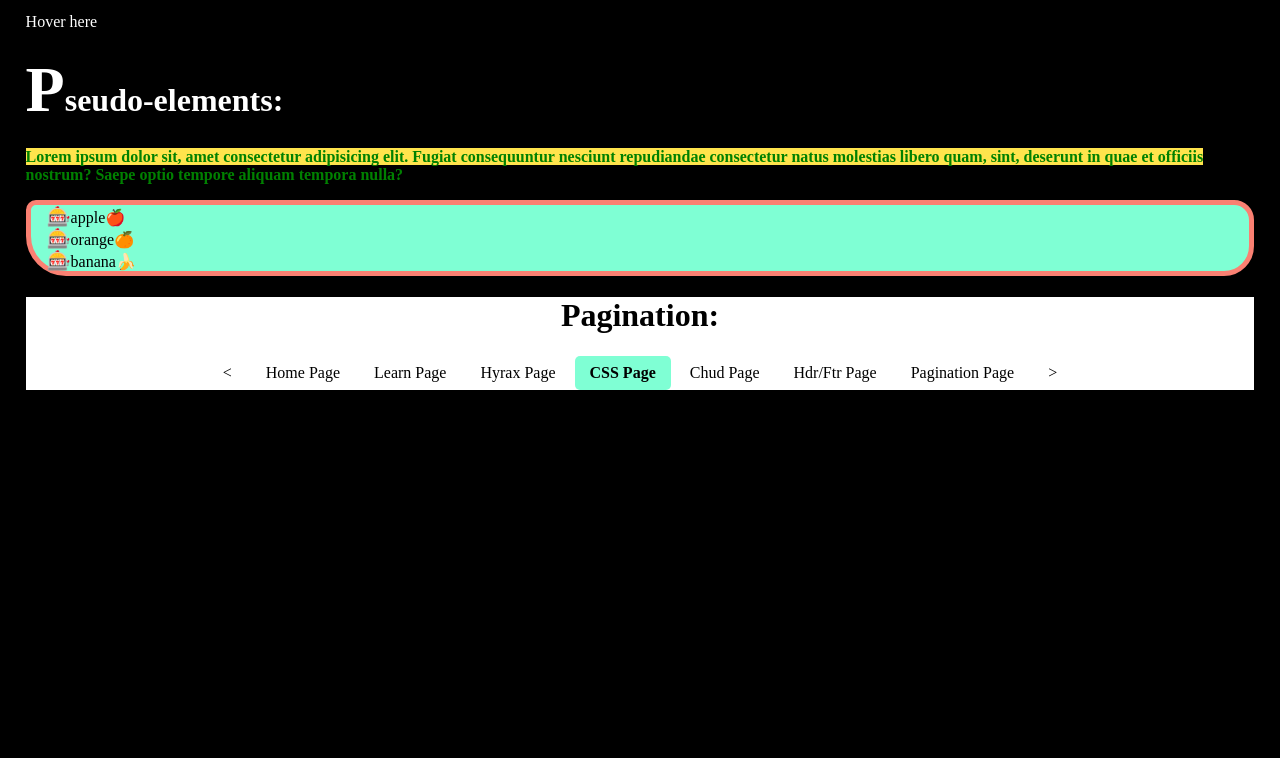
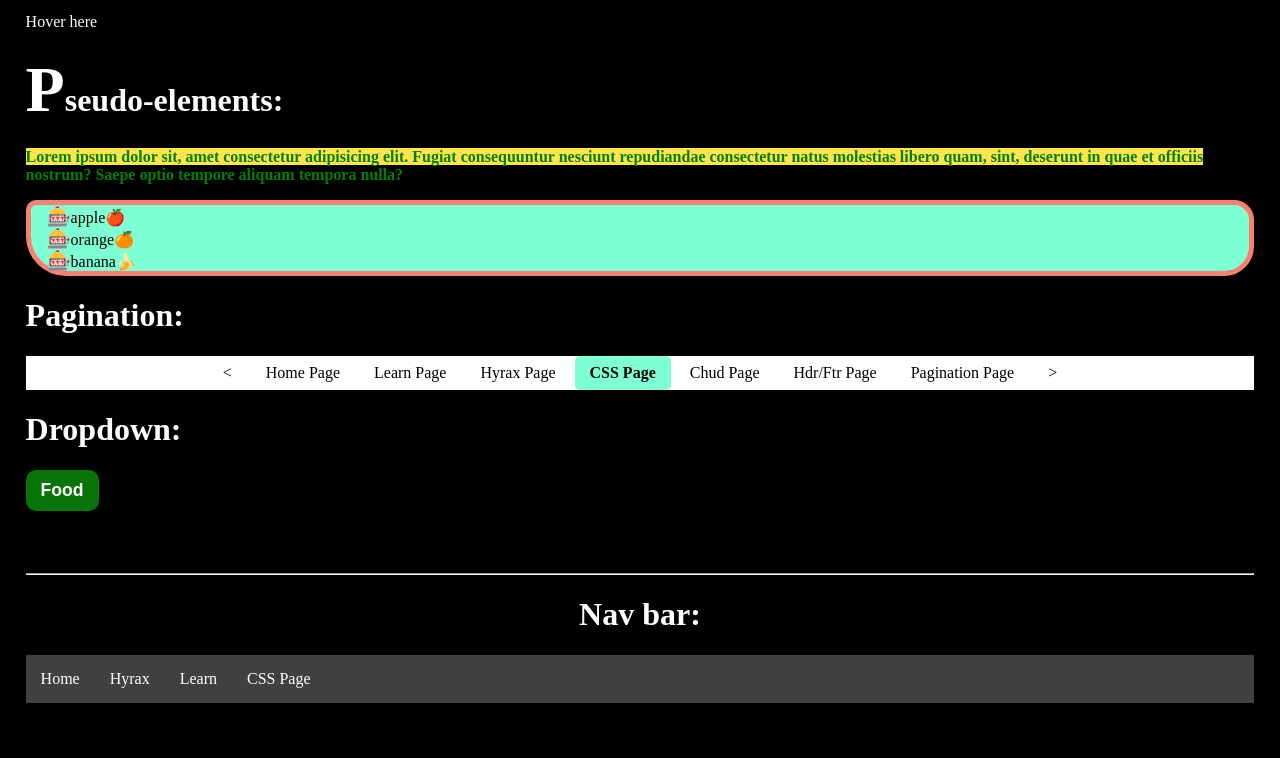
Before and after one commit to Dzsi-Dzsimi/HTML-learn, a plain HTML site: page tryingCSS.html in a window 1280 px wide. Shown: the part 4713-5471 px from the top of the page. Before the commit the page ends 5128 px from the top, so only its background shows below. Drawn offline with Linux system fonts and the light colour scheme; a web font is replaced by a local one.

Commit message:
Added scrollable pagination, nav bar, dropdown

```diff
--- a/index.css
+++ b/index.css
@@ -1,18 +1,26 @@
-.pagination{
-    text-align: center;
+.pagination {
+    display: flex;
+    overflow-x: auto;
+    overflow-y: hidden;
+    white-space: nowrap;
+    height: 40px;
+    gap: 5px;
 }
-.pagination a{
+
+.pagination a {
     color: black;
     text-decoration: none;
     padding: 8px 15px;
-    display: inline-block
+    flex-shrink: 0;
 }
-.pagination a.active{
+
+.pagination a.active {
     background-color: aquamarine;
     font-weight: bold;
     border-radius: 5px;
 }
-.pagination a:hover:not(.active){
+
+.pagination a:hover:not(.active) {
     background-color: grey;
     border-radius: 5px;
 }
--- a/tryCSS.css
+++ b/tryCSS.css
@@ -336,3 +336,60 @@ button:hover{
     background-color: grey;
     border-radius: 5px;
 }
+
+.dropdown{
+    display: inline-block;
+}
+
+.dropdown button{
+    background-color: rgb(7, 116, 7);
+    color: white;
+    padding: 10px 15px;
+    border: none;
+    cursor: pointer;
+}
+.dropdown a{
+    display: block;
+    color: rgb(234, 100, 100);
+    text-decoration: none;
+    padding: 10px 15px
+}
+.dropdown .content{
+    background-color: hsl(0, 0%, 95%);
+    position: absolute;
+    min-width: 100px;
+    box-shadow: 2px 2px 5px hsla(0, 0%, 0%, 0.8);
+    display: none;
+}
+.dropdown:hover .content{
+    display: block;
+}
+.dropdown:hover button{
+    background-color: hsl(0, 0%, 70%);
+}
+
+.dropdown a:hover{
+    background-color: hsl(0, 0%, 90%);
+}
+
+
+.navbar ul{
+    list-style-type:none;
+    background-color: hsl(0, 0%, 25%);
+    padding: 0px;
+    margin: 0px;
+    overflow: hidden;
+}
+.navbar a{
+    color: white;
+    text-decoration: none;
+    padding: 15px;
+    display: block;
+    text-align: center;
+}
+.navbar a:hover{
+    background-color: hsl(0, 0%, 10%);
+}
+.navbar li{
+    float:left;
+}
--- a/tryingCSS.html
+++ b/tryingCSS.html
@@ -224,8 +224,8 @@
             <li id="banana">banana</li>
         </ul>
     </div>
+    <h1>Pagination:</h1>
     <div class="pagination">
-        <h1>Pagination:</h1>
         <a href="./hyrax_wiki.html"><</a>
         <a href="./index.html">Home Page</a>
         <a href="./learn.html">Learn Page</a>
@@ -236,5 +236,26 @@
         <a href="./pagination.html">Pagination Page</a>
         <a href="./chud.html">></a>
     </div>
+
+    <div class="dropdown">
+        <h1>Dropdown:</h1>
+        <button>Food</button>
+        <div class="content">
+            <a href="">Item 1</a>
+            <a href="">Item 2</a>
+            <a href="">Item 3</a>
+        </div>
+    </div>
+    <br><br><br><br> <hr>
+    <h1 style="text-align: center;">Nav bar:</h1>
+        <nav class="navbar">
+            <ul>
+                <li><a href="./index.html">Home</a></li>
+                <li><a href="./hyrax_wiki.html">Hyrax</a></li>
+                <li><a href="./learn.html">Learn</a></li>
+                <li><a href="./tryingCSS.html">CSS Page</a></li>
+            </ul>
+        </nav>
+        <p>Lorem ipsum dolor, sit amet consectetur adipisicing elit. Blanditiis officiis, incidunt similique nemo ex error dolor dolore sunt optio accusantium. Beatae perferendis ducimus quo natus harum consectetur, repellat velit! Labore?</p>
 </body>
 </html>
```
